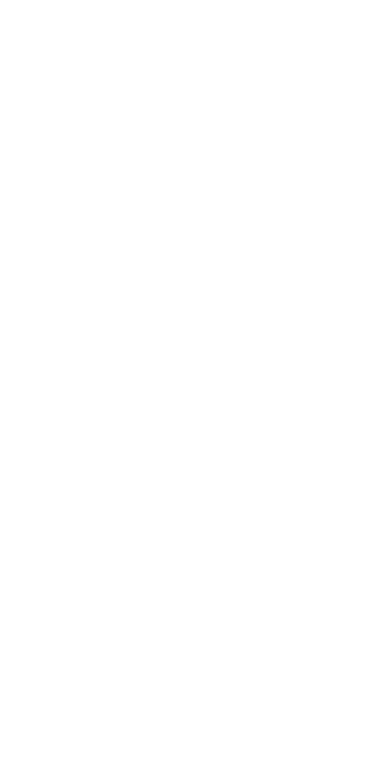
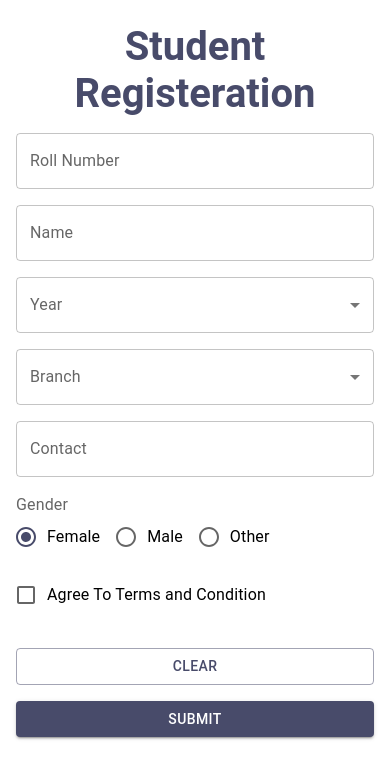
Before and after one commit to SachiSingh98/Student-Registeration, a React (Create React App) app: page / in a window 390 px wide. Shown: the top 778 px of the page. Built offline with nearby package versions, Linux system fonts and the light colour scheme.

Commit message:
Completed the Form structure and made it responsive

```diff
--- a/src/App.js
+++ b/src/App.js
@@ -1,9 +1,12 @@
 import React from 'react'
+import RegisterationForm from './Components/RegisterationForm'
+import StudentsData from './Components/StudentsData'
 
 export default function App() {
   return (
-    <div>
-
-    </div>
+    <>
+    <RegisterationForm/>
+    <StudentsData/>
+    </>
   )
 }
--- /dev/null
+++ b/src/Components/FieldsData.js
@@ -0,0 +1 @@
+export const Year = [2000 , 2001 , 2002, 2003,2004 , 2005 , 2006 , 2007 , 2008 , 2009 , 2010 , 2011, 2012 , 2013 , 2014 , 2015 , 2016 , 2017 , 2018 , 2019 , 2020 , 2021 , 2022 , 2023 , 2024]
--- /dev/null
+++ b/src/Components/RegisterationForm.js
@@ -0,0 +1,145 @@
+import { Container, FormControl, Grid, TextField, Typography , Box, InputLabel, Select, MenuItem, FormLabel, RadioGroup, FormControlLabel, Radio, Checkbox, Button} from '@mui/material'
+import React, { useState } from 'react'
+import { Year } from './FieldsData'
+
+export default function RegisterationForm() {
+
+    const [YearValue , setYearValue] = useState("")
+    const [Branch , setBranch] = useState('')
+    const [Gender , setGender] = useState('female')
+
+    const IntialFieldsValue = {
+        name:"",
+        rollnumber:"",
+        contact:"",
+        branch:Branch,
+        gender:Gender,
+    }
+
+    const [inputValue , setInputValue] = useState(IntialFieldsValue)
+
+
+    // Function for Text fields handle change
+    const handleOnFieldsChange = (e)=>{
+        setInputValue({...inputValue , [e.target.name]:e.target.value})
+    }
+
+
+    // Handle On Submit
+    const handleOnSubmit = (e)=>{
+        e.preventDefault()
+        console.log(inputValue)
+    }
+
+
+    // Handle On Clear
+    const handleOnClearFields = (e)=>{
+        e.preventDefault()
+        console.log("clearing the fields")
+        setInputValue({
+            name:"",
+            rollnumber:"",
+            contact:""
+        })
+    }
+
+
+
+  return (
+    <>
+    <Container maxWidth="md">
+
+        {/* Form Heading */}
+        <Box padding={2} textAlign={"center"} mt={1} >
+        <Typography  fontSize={{xs:40 , sm:50}} fontWeight={700} color='primary' variant='h3' >Student Registeration</Typography>
+        </Box>
+
+
+        {/* Form */}
+        <form onSubmit={handleOnSubmit} >
+            <Grid container spacing={2} >
+
+                {/* Roll Number Field */}
+                <Grid sm={6} xs={12} item>
+                    <FormControl fullWidth>
+                        <TextField onChange={handleOnFieldsChange}   type='number' name='rollnumber' label="Roll Number" />
+                    </FormControl>
+                </Grid>
+
+                {/*Name Field*/}
+                <Grid  sm={6} xs={12} item>
+                    <FormControl fullWidth>
+                        <TextField onChange={handleOnFieldsChange} value={inputValue.name} type='text' name='name' label="Name" />
+                    </FormControl>
+                </Grid>
+
+
+                {/* Year Field */}
+                <Grid  sm={6} xs={12} item >
+                    <FormControl fullWidth >
+                        <InputLabel>Year</InputLabel>
+                        <Select label='Year' value={YearValue} onChange={(e)=>{setYearValue(e.target.value)}} >
+                            {Year && Year.map((data,index)=>{
+                                return <MenuItem key={index} value={data} >{data}</MenuItem>
+                            })}
+                        </Select>
+                    </FormControl>
+                </Grid>
+
+
+                {/* Branch Field */}
+                <Grid sm={6} xs={12} item>
+                    <FormControl fullWidth >
+                        <InputLabel>Branch</InputLabel>
+                        <Select label='Branch' value={Branch} onChange={(e)=>{setBranch(e.target.value)}} >
+                            <MenuItem value="Arts" >Arts</MenuItem>
+                            <MenuItem value="Commerce" >Commerce</MenuItem>
+                            <MenuItem value="Science" >Science</MenuItem>
+                        </Select>
+                    </FormControl>
+                </Grid>
+
+
+                {/* Contact Field */}
+                <Grid sm={6} xs={12} item >
+                    <FormControl fullWidth >
+                        <TextField onChange={handleOnFieldsChange} label="Contact" type='number' name='contact' />
+                    </FormControl>
+                </Grid>
+
+
+                {/* Gender Field */}
+                <Grid sm={6} xs={12} item>
+                    <FormControl  fullWidth >
+                        <FormLabel>Gender</FormLabel>
+                        <RadioGroup sx={{display:"flex" , flexDirection:"row"}} value={Gender} onChange={(e)=>{setGender(e.target.value)}} defaultValue="Female" >
+                        <FormControlLabel control={<Radio/>} value='female' label="Female" />
+                        <FormControlLabel control={<Radio/>} value='male' label="Male" />
+                        <FormControlLabel control={<Radio/>} value='other' label="Other" />
+                        </RadioGroup>
+                    </FormControl>
+                </Grid>
+
+
+                {/* Term and Condition */}
+                <Grid  xs={12} item >
+                    <FormControlLabel  control={<Checkbox/>}  label="Agree To Terms and Condition" />
+                </Grid>
+
+            </Grid>
+
+                {/* Buttons for Cancel and submit */}
+                <Grid textAlign='center' container  spacing={2} mt={2} >
+                    <Grid xs={12}  sm={6} item>
+                        <Button fullWidth variant='outlined'  onClick={handleOnClearFields} >Clear</Button>
+                    </Grid>
+
+                    <Grid xs={12} sm={6} item>
+                        <Button fullWidth variant='contained' type='submit' >Submit</Button>
+                    </Grid>
+                </Grid>
+        </form>
+    </Container>
+    </>
+  )
+}
--- /dev/null
+++ b/src/Components/StudentsData.js
@@ -0,0 +1,8 @@
+import React from 'react'
+
+export default function StudentsData() {
+  return (
+    <>
+    </>
+  )
+}
--- /dev/null
+++ b/src/Components/Theme.js
@@ -0,0 +1,9 @@
+import {createTheme} from '@mui/material'
+
+ export const CustomizeFormTheme = createTheme({
+    palette:{
+      primary:{
+        main:"#484b6a"
+      }
+    }
+  })
--- /dev/null
+++ b/src/index.css
@@ -0,0 +1,5 @@
+*{
+    padding: 0px;
+    margin: 0px;
+    box-sizing: border-box;
+}
--- a/src/index.js
+++ b/src/index.js
@@ -1,8 +1,13 @@
 import React from 'react';
 import ReactDOM from 'react-dom/client';
 import App from './App';
+import './index.css'
+import { ThemeProvider } from '@mui/material';
+import { CustomizeFormTheme } from './Components/Theme';
 
 const root = ReactDOM.createRoot(document.getElementById('root'));
 root.render(
-    <App />
+    <ThemeProvider theme={CustomizeFormTheme} >
+        <App />
+    </ThemeProvider>
 );
```
